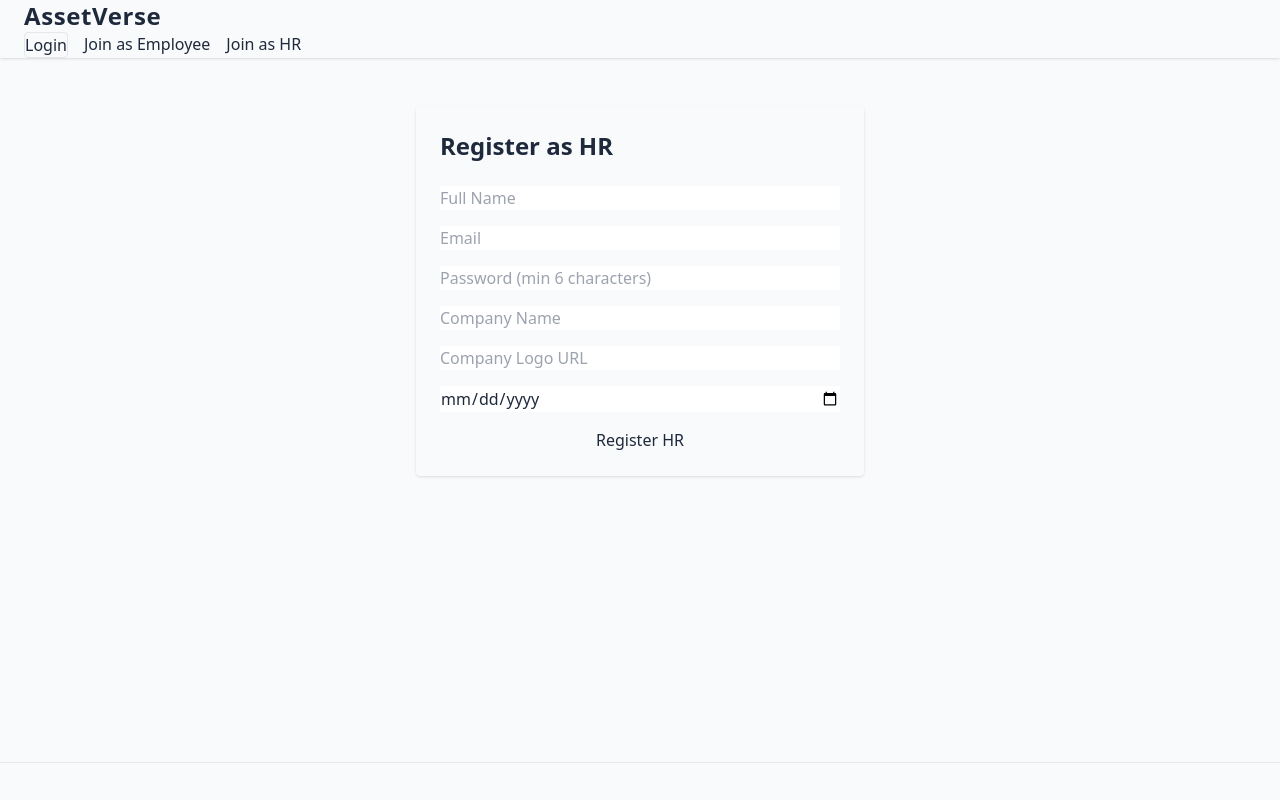
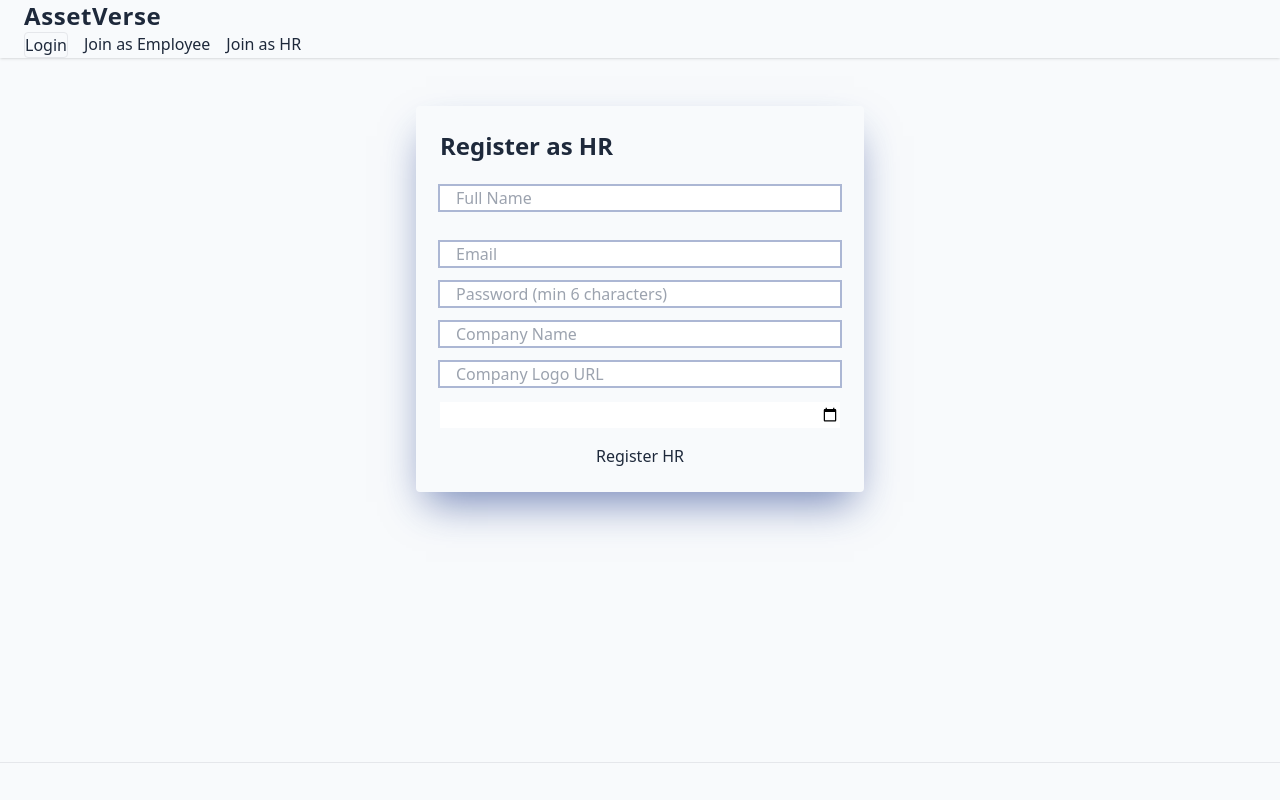
Before and after one commit to PrittyBiswas/assetverse-client, a React (Vite) app: page /register/hr in a window 1280 px wide. Shown: the top 800 px of the page. Built offline with nearby package versions, Linux system fonts and the light colour scheme.

Commit message:
UI polish: input focus styles and sidebar fixes

```diff
--- a/src/components/common/Sidebar.jsx
+++ b/src/components/common/Sidebar.jsx
@@ -45,7 +45,7 @@ export default function Sidebar() {
       <div className="p-4 border-t">
         <button
           onClick={handleLogout}
-          className="btn btn-error bg-red-500  text-white btn-sm w-full flex items-center gap-2"
+          className="btn btn-error bg-red-500 hover:bg-red-800  text-white btn-sm w-full flex items-center gap-2"
         >
           <LogOut size={16} />
           Logout
--- a/src/pages/public/Login.jsx
+++ b/src/pages/public/Login.jsx
@@ -51,7 +51,8 @@ export default function Login() {
 
   return (
     <div className="min-h-screen flex items-center justify-center bg-base-200">
-      <div className="w-96 bg-base-100 shadow-xl p-8 rounded-xl">
+      <div className="w-96 bg-base-100 p-8 rounded-xl shadow-[0_20px_40px_-10px_rgba(30,58,138,0.6)]">
+
         <PageTitle title="Sign in" />
 
         <form onSubmit={handleSubmit}>
@@ -60,15 +61,24 @@ export default function Login() {
             type="email"
             placeholder="Email"
             required
-            className="w-full mb-4 input input-bordered"
+            className="w-full pl-4 mb-4 input input-bordered
+             outline-none focus:outline-none
+             focus:border-transparent
+             shadow-[0_0_0_2px_rgba(30,58,138,0.35)]
+             focus:shadow-[0_0_0_3px_rgba(30,58,138,0.6)]"
           />
+
 
           <input
             name="password"
             type="password"
             placeholder="Password"
             required
-            className="w-full mb-4 input input-bordered"
+            className="w-full pl-4 mb-4 input input-bordered
+             outline-none focus:outline-none
+             focus:border-transparent
+             shadow-[0_0_0_2px_rgba(30,58,138,0.35)]
+             focus:shadow-[0_0_0_3px_rgba(30,58,138,0.6)]"
           />
 
           {error && (
@@ -78,7 +88,7 @@ export default function Login() {
           <button
             type="submit"
             disabled={loading}
-            className="w-full btn btn-primary"
+            className="w-full btn bg-primary text-white hover:bg-blue-900"
           >
             {loading ? "Signing in..." : "Login"}
           </button>
--- a/src/pages/public/RegisterEmployee.jsx
+++ b/src/pages/public/RegisterEmployee.jsx
@@ -42,7 +42,7 @@ export default function RegisterEmployee() {
   };
 
   return (
-    <div className="max-w-md mx-auto mt-12 p-6 bg-base-100 shadow rounded">
+    <div className="max-w-md mx-auto mt-12 p-6 bg-base-100 shadow-[0_20px_40px_-10px_rgba(30,58,138,0.6)] rounded">
       <PageTitle title="Register as Employee" />
 
       <form onSubmit={handleSubmit} className="space-y-4">
@@ -50,7 +50,11 @@ export default function RegisterEmployee() {
           name="name"
           placeholder="Full Name"
           required
-          className="input input-bordered w-full"
+          className="w-full pl-4 mb-4 input input-bordered
+             outline-none focus:outline-none
+             focus:border-transparent
+             shadow-[0_0_0_2px_rgba(30,58,138,0.35)]
+             focus:shadow-[0_0_0_3px_rgba(30,58,138,0.6)]"
         />
 
         <input
@@ -58,7 +62,11 @@ export default function RegisterEmployee() {
           type="email"
           placeholder="Email"
           required
-          className="input input-bordered w-full"
+          className="w-full pl-4 mb-4 input input-bordered
+             outline-none focus:outline-none
+             focus:border-transparent
+             shadow-[0_0_0_2px_rgba(30,58,138,0.35)]
+             focus:shadow-[0_0_0_3px_rgba(30,58,138,0.6)]"
         />
 
         <input
@@ -68,18 +76,27 @@ export default function RegisterEmployee() {
           required
           minLength={6}
           autoComplete="current-password"
-          className="input input-bordered w-full"
+          className="w-full pl-4 mb-4 input input-bordered
+             outline-none focus:outline-none
+             focus:border-transparent
+             shadow-[0_0_0_2px_rgba(30,58,138,0.35)]
+             focus:shadow-[0_0_0_3px_rgba(30,58,138,0.6)]"
         />
+
 
         <input
           name="dob"
           type="date"
           required
-          className="input input-bordered w-full"
+          className="w-full pl-4 mb-4 input input-bordered
+             outline-none focus:outline-none
+             focus:border-transparent
+             shadow-[0_0_0_2px_rgba(30,58,138,0.35)]
+             focus:shadow-[0_0_0_3px_rgba(30,58,138,0.6)]"
         />
 
         <button
-          className="btn btn-primary w-full border-primary"
+          className="w-full btn bg-primary text-white hover:bg-blue-900"
           disabled={loading}
         >
           {loading ? "Registering..." : "Register Employee"}
--- a/src/pages/public/RegisterHR.jsx
+++ b/src/pages/public/RegisterHR.jsx
@@ -35,7 +35,7 @@ export default function RegisterHR() {
   };
 
   return (
-    <div className="max-w-md mx-auto mt-12 p-6 bg-base-100 shadow rounded">
+    <div className="max-w-md mx-auto mt-12 p-6 bg-base-100 shadow-[0_20px_40px_-10px_rgba(30,58,138,0.6)] rounded">
       <PageTitle title="Register as HR" />
 
       <form onSubmit={handleSubmit} className="space-y-4">
@@ -43,7 +43,11 @@ export default function RegisterHR() {
           name="name"
           placeholder="Full Name"
           required
-          className="input input-bordered w-full"
+          className="w-full pl-4 mb-4 input input-bordered
+             outline-none focus:outline-none
+             focus:border-transparent
+             shadow-[0_0_0_2px_rgba(30,58,138,0.35)]
+             focus:shadow-[0_0_0_3px_rgba(30,58,138,0.6)]"
         />
 
         <input
@@ -51,7 +55,11 @@ export default function RegisterHR() {
           type="email"
           placeholder="Email"
           required
-          className="input input-bordered w-full"
+          className="w-full pl-4 mb-4 input input-bordered
+             outline-none focus:outline-none
+             focus:border-transparent
+             shadow-[0_0_0_2px_rgba(30,58,138,0.35)]
+             focus:shadow-[0_0_0_3px_rgba(30,58,138,0.6)]"
         />
 
         {/* ✅ PASSWORD FIELD (NEW) */}
@@ -60,27 +68,39 @@ export default function RegisterHR() {
           type="password"
           placeholder="Password (min 6 characters)"
           required
-          className="input input-bordered w-full"
+          className="w-full pl-4 mb-4 input input-bordered
+             outline-none focus:outline-none
+             focus:border-transparent
+             shadow-[0_0_0_2px_rgba(30,58,138,0.35)]
+             focus:shadow-[0_0_0_3px_rgba(30,58,138,0.6)]"
         />
 
         <input
           name="companyName"
           placeholder="Company Name"
           required
-          className="input input-bordered w-full"
+          className="w-full pl-4 mb-4 input input-bordered
+             outline-none focus:outline-none
+             focus:border-transparent
+             shadow-[0_0_0_2px_rgba(30,58,138,0.35)]
+             focus:shadow-[0_0_0_3px_rgba(30,58,138,0.6)]"
         />
 
         <input
           name="companyLogo"
           placeholder="Company Logo URL"
-          className="input input-bordered w-full"
+          className="w-full pl-4 mb-4 input input-bordered
+             outline-none focus:outline-none
+             focus:border-transparent
+             shadow-[0_0_0_2px_rgba(30,58,138,0.35)]
+             focus:shadow-[0_0_0_3px_rgba(30,58,138,0.6)]"
         />
 
         <input
           name="dob"
           type="date"
           required
-          className="input input-bordered w-full"
+          className="w-full btn bg-primary text-white hover:bg-blue-900"
         />
 
         <button className="btn btn-primary w-full" disabled={loading}>
```
